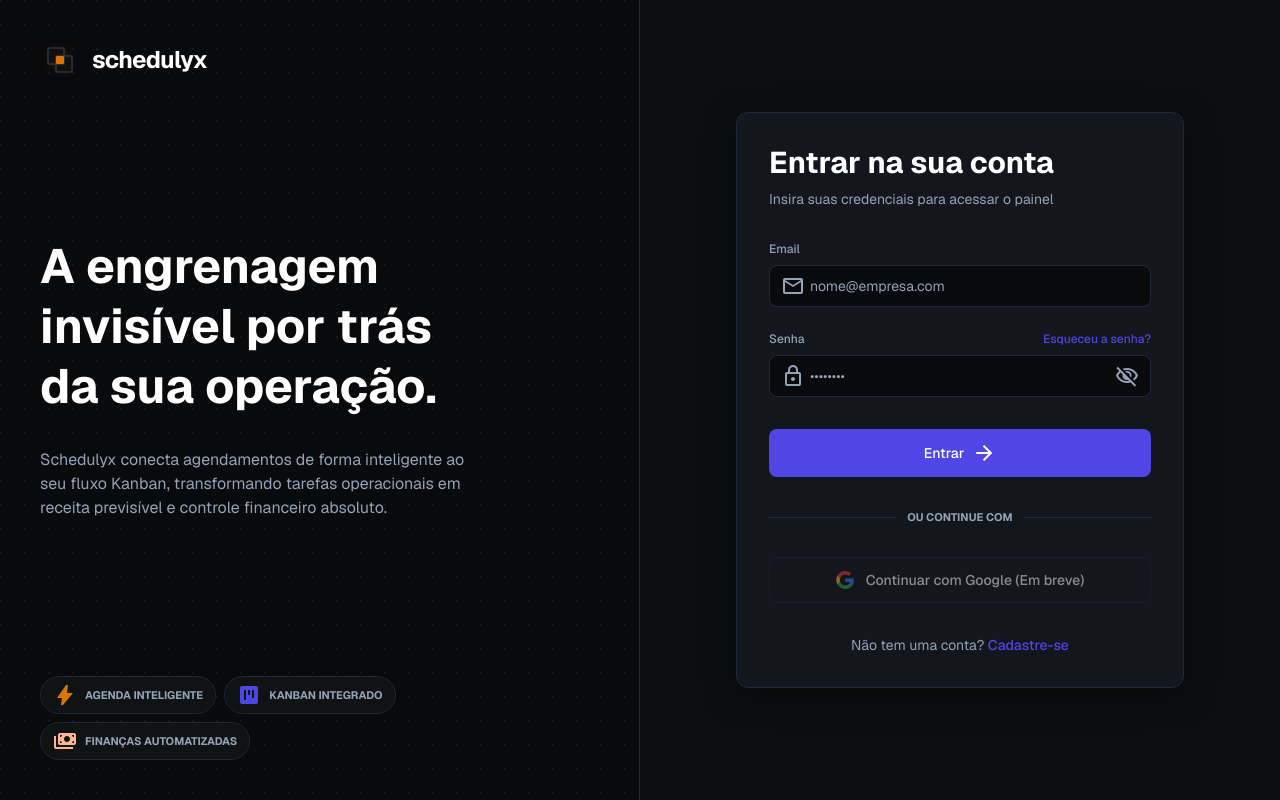
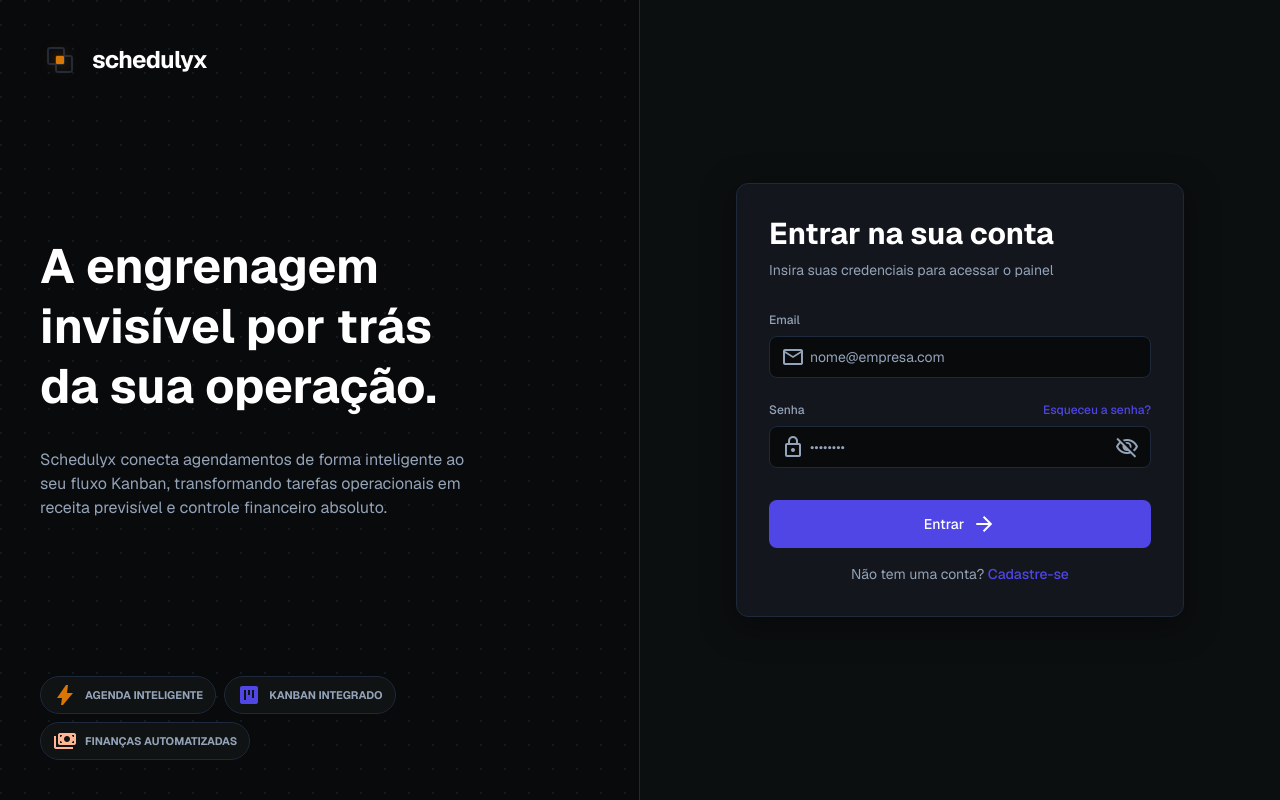
Before and after one commit to ViniciusCarvalho-V-B/schedulyx, a Next.js app in the folder frontend/: page /login in a window 1280 px wide. Built offline with nearby package versions, Linux system fonts and the light colour scheme.

Commit message:
fix: signup button form scope and error dismiss button

```diff
--- a/frontend/src/app/login/page.tsx
+++ b/frontend/src/app/login/page.tsx
@@ -75,8 +75,9 @@ export default async function LoginPage(props: { searchParams: Promise<{ error?:
           <form className="flex flex-col gap-6" action={login}>
 
             {error && (
-              <div className="bg-error/10 border border-error text-error text-sm px-4 py-3 rounded-lg">
-                {error}
+              <div className="bg-error/10 border border-error text-error text-sm px-4 py-3 rounded-lg flex justify-between items-start gap-3">
+                <span className="flex-1">{error}</span>
+                <Link href="/login" className="material-symbols-outlined text-[18px] opacity-70 hover:opacity-100 transition-opacity">close</Link>
               </div>
             )}
 
@@ -110,32 +111,11 @@ export default async function LoginPage(props: { searchParams: Promise<{ error?:
               Entrar
               <span className="material-symbols-outlined text-[18px]">arrow_forward</span>
             </button>
+          {/* Signup Link */}
+          <div className="text-center text-text-muted text-sm mt-[-8px]">
+            Não tem uma conta? <button type="submit" formAction={signup} className="text-primary hover:underline font-medium cursor-pointer">Cadastre-se</button>
+          </div>
           </form>
-
-          {/* Divider */}
-          <div className="flex items-center gap-3">
-            <div className="flex-1 h-px bg-border"></div>
-            <span className="text-[11px] font-bold text-text-muted uppercase">ou continue com</span>
-            <div className="flex-1 h-px bg-border"></div>
-          </div>
-
-          {/* SSO */}
-          <button className="w-full bg-transparent border border-border text-white text-sm font-medium rounded-lg py-3 flex items-center justify-center gap-3 transition-colors cursor-not-allowed opacity-50" type="button" disabled>
-            <svg height="18" viewBox="0 0 24 24" width="18" xmlns="http://www.w3.org/2000/svg">
-              <g transform="matrix(1, 0, 0, 1, 27.009001, -39.238998)">
-                <path d="M -3.264 51.509 C -3.264 50.719 -3.334 49.969 -3.454 49.239 L -14.754 49.239 L -14.754 53.749 L -8.284 53.749 C -8.574 55.229 -9.424 56.479 -10.684 57.329 L -10.684 60.329 L -6.824 60.329 C -4.564 58.239 -3.264 55.159 -3.264 51.509 Z" fill="#4285F4"></path>
-                <path d="M -14.754 63.239 C -11.514 63.239 -8.804 62.159 -6.824 60.329 L -10.684 57.329 C -11.764 58.049 -13.134 58.489 -14.754 58.489 C -17.884 58.489 -20.534 56.379 -21.484 53.529 L -25.464 53.529 L -25.464 56.619 C -23.494 60.539 -19.444 63.239 -14.754 63.239 Z" fill="#34A853"></path>
-                <path d="M -21.484 53.529 C -21.734 52.809 -21.864 52.039 -21.864 51.239 C -21.864 50.439 -21.724 49.669 -21.484 48.949 L -21.484 45.859 L -25.464 45.859 C -26.284 47.479 -26.754 49.299 -26.754 51.239 C -26.754 53.179 -26.284 54.999 -25.464 56.619 L -21.484 53.529 Z" fill="#FBBC05"></path>
-                <path d="M -14.754 43.989 C -12.984 43.989 -11.404 44.599 -10.154 45.789 L -6.734 42.369 C -8.804 40.429 -11.514 39.239 -14.754 39.239 C -19.444 39.239 -23.494 41.939 -25.464 45.859 L -21.484 48.949 C -20.534 46.099 -17.884 43.989 -14.754 43.989 Z" fill="#EA4335"></path>
-              </g>
-            </svg>
-            Continuar com Google (Em breve)
-          </button>
-
-          {/* Signup Link */}
-          <p className="text-center text-text-muted text-sm">
-            Não tem uma conta? <button type="submit" formAction={signup} className="text-primary hover:underline font-medium cursor-pointer">Cadastre-se</button>
-          </p>
 
         </div>
       </div>
```
